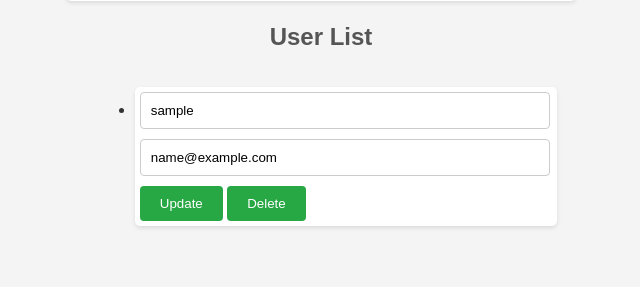
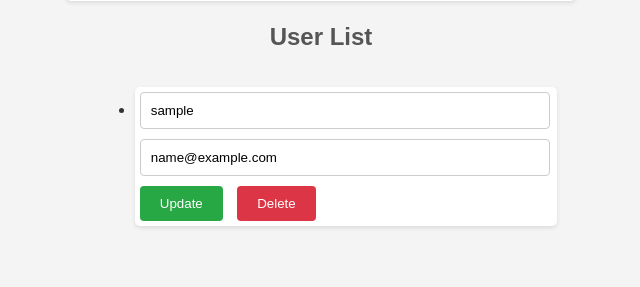
Before and after one commit to Theodore-Ross-18/CRUD, a Flask app: page /users in a window 1280 px wide. Shown: the part 358-645 px from the top of the page, without its empty margins (319-959 px from the left). Run offline with Flask 3, Linux system fonts and the light colour scheme; tables that the repository leaves empty hold one stand-in row (values such as "Sample post").

Commit message:
Buttons Color Values

```diff
--- a/App/templates/users.html
+++ b/App/templates/users.html
@@ -89,6 +89,19 @@
             cursor: pointer;
         }
 
+        button:hover {
+            background-color: #218838;
+        }
+
+        .deleteUserButton {
+            background-color: #dc3545;
+            margin-left: 10px;
+        }
+
+        .deleteUserButton:hover {
+            background-color: #c82333;
+        }
+
 </style>
 
 <!-- Content Functionality -->
```
